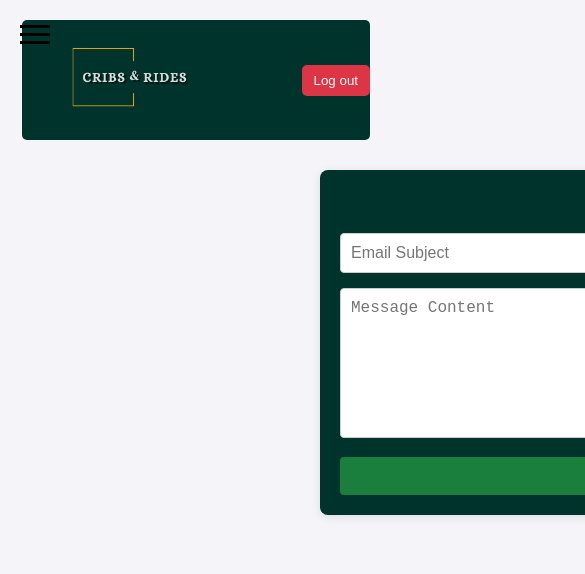
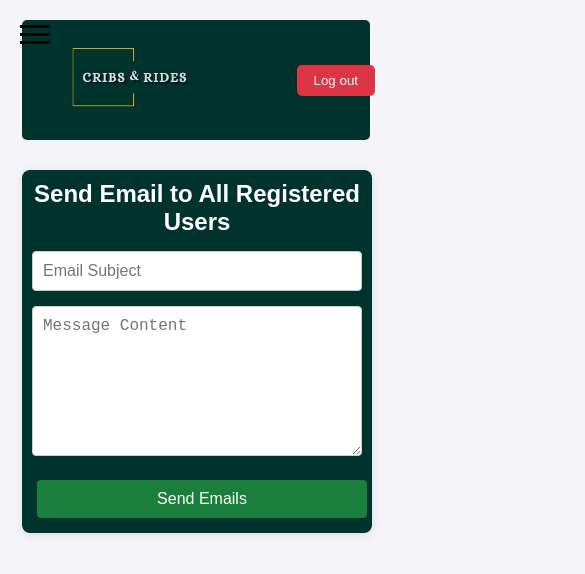
Before and after one commit to Iamlyongift/WheelHouse-dashboard, a React (Vite) app: page /sendemails in a window 390 px wide. Shown: the top 574 px of the page, 585 px wide, since content can reach past the window. Built offline with nearby package versions, Linux system fonts and the light colour scheme; sample sign-in values are in the browser's storage.

Commit message:
modified email component

```diff
--- a/src/css/AdminSendEmail.css
+++ b/src/css/AdminSendEmail.css
@@ -52,3 +52,16 @@
   .email-button:hover {
     background-color: #218838; /* Darker green on hover */
   }
+
+  @media (max-width: 768px){
+  .email-container {
+    background-color: #00332c;
+    border-radius: 8px;
+    box-shadow: 0 2px 10px rgba(0, 0, 0, 0.1);
+    width: 100%;
+    margin-top: 30px;
+    margin-left: 2px;
+    padding: 10px;
+    font-family: Arial, sans-serif;
+  }
+}
--- a/src/css/Header.css
+++ b/src/css/Header.css
@@ -8,7 +8,7 @@
     border-radius: 5px;
 }
 
-/* #f8b400 */
+
 .logo{
     width: 180px;
     height: 100px;
@@ -23,7 +23,7 @@ button {
     padding: 8px 12px;
     cursor: pointer;
     transition: background-color 0.3s;
-    margin-: 5px;
+    margin: 5px;
   }
 
 @media (max-width: 768px) {
```
